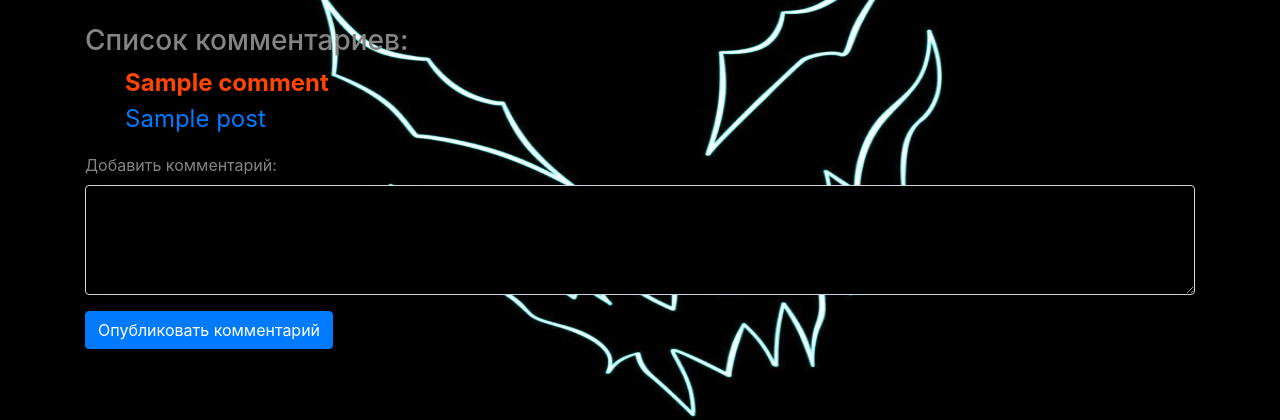
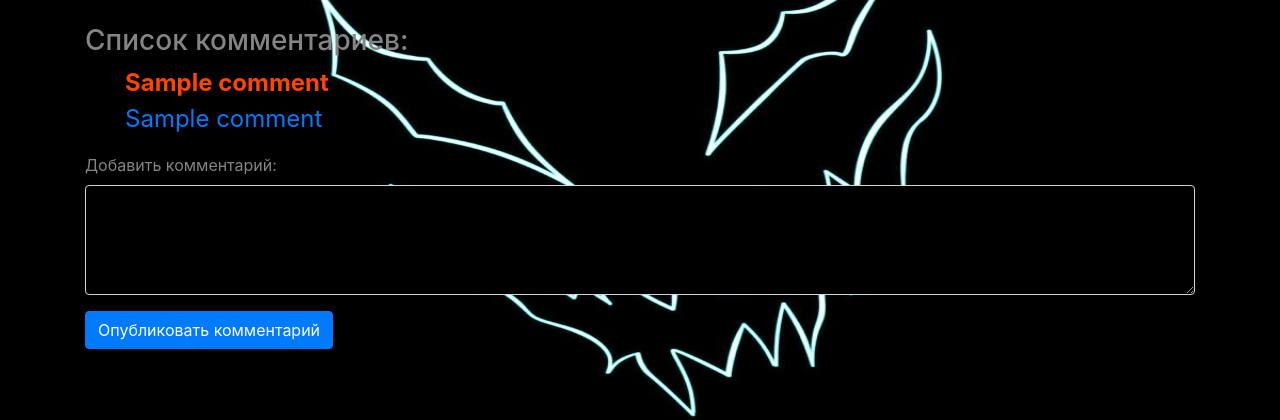
Before and after one commit to NevermoreKatana/Souls-of-Stockholm, a Flask app: page /post/1 in a window 1280 px wide. Shown: the part 234-654 px from the top of the page. Run offline with Flask 3, Linux system fonts and the light colour scheme; a database or web service that is not in the repository returns one stand-in record (values such as "Sample title"); parts of the project's set-up code (start-up, migrations or seed data) failed here and were passed over; some libraries are stand-ins or nearby versions.

Commit message:
Обновление комментариев

```diff
--- a/database.sql
+++ b/database.sql
@@ -72,6 +72,7 @@ create table comments
         primary key,
     post_id  bigint
         references posts,
+    user_id bigint references users(id),
     username varchar(255),
     content  text
 );
--- a/stockholm_souls/database/db.py
+++ b/stockholm_souls/database/db.py
@@ -223,7 +223,7 @@ def add_comments(post_id, content, user_data):
     conn = get_connection()
     try:
         with conn.cursor() as cursor:
-            cursor.execute(f"INSERT INTO comments (post_id, username, content) VALUES (%s, %s, %s)", (post_id, user_data['name'], content,))
+            cursor.execute(f"INSERT INTO comments (post_id, user_id, username, content) VALUES (%s, %s, %s, %s)", (post_id, user_data['id'],user_data['name'], content,))
             cursor.execute("COMMIT")
     finally:
         release_connection(conn)
--- a/stockholm_souls/templates/post.html
+++ b/stockholm_souls/templates/post.html
@@ -32,7 +32,7 @@
         <!-- Здесь вы можете использовать параметры запроса (например, ID поста) для получения и отображения нужного поста -->
         <h1>{{ post[3] }}</h1>
         <h6>
-            <a href="/profile/{{ post[1] }}">{{ post[2] }}</a>
+            <a href="/profile/{{ cu['id']}}">{{ post[2] }}</a>
         </h6>
         <h5>{{ post[4] }}</h5>
 
@@ -46,9 +46,9 @@
                 <!-- Здесь вы можете вставить цикл, чтобы отобразить список комментариев к посту -->
                 {% for c in comments %}
                     <dl>
-                      <dt>{{c[3]}}</dt>
+                      <dt>{{c[4]}}</dt>
                       <dd>
-                          <a href="/profile/{{ post[1] }}">{{ post[2] }}</a>
+                          <a href="/profile/{{ c[2] }}">{{ c[3] }}</a>
                       </dd>
                     </dl>
                 {% endfor %}
```
